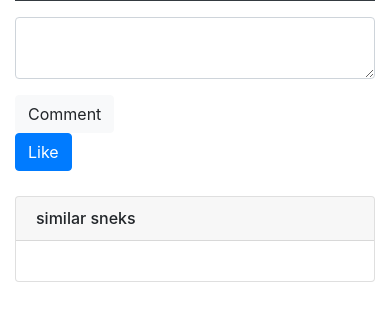
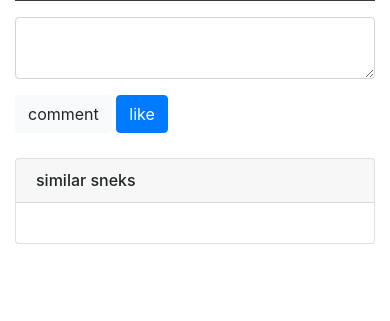
Before and after one commit to jeremyadamsfisher/snekbook, a Django app: template templates/snekbook/detail.html in a window 390 px wide. Shown: the part 453-774 px from the top of the page. Run offline with Django 3.2, Linux system fonts and the light colour scheme; the template is opened without the code that fills it: values that come from a table or form of the project are taken from there, others are empty; the visitor is signed in with stand-in values (Sample User, id 1); parts of the project's set-up code (start-up, migrations or seed data) failed here and were passed over; some libraries are stand-ins or nearby versions.

Commit message:
yet more mobile friendly tweaks detail view

```diff
--- a/templates/snekbook/detail.html
+++ b/templates/snekbook/detail.html
@@ -45,7 +45,7 @@
     </table>
     {% endif %}
     {% if user.is_authenticated %}
-    <form method="post">
+    <form method="post" id="comment_form">
       {% csrf_token %}
       {{ form.non_field_errors }}
       <div class="form-group fieldWrapper">
@@ -65,13 +65,15 @@
             </div>
           {% endif %}
       </div>
-      <input type="submit" value="Comment" name="__comment__" class="btn btn-light">
+      <!-- <input type="submit" value="Comment" name="__comment__" class="btn btn-light"> -->
     </form>
-    <form action="{% url 'like' snake.id %}" method="post">
+    <form action="{% url 'like' snake.id %}" method="post" id="like_form">
       {% csrf_token %}
       <input type="hidden" name="next" value="{% url 'detail' snake.id %}">
-      <input type="submit" value="Like" name="__like__" class="btn btn-primary">
+      <!-- <input type="submit" value="Like" name="__like__" class="btn btn-primary"> -->
     </form>
+    <a class="btn btn-light" href="javascript:{}" onclick="document.getElementById('comment_form').submit(); return false;">comment</a>
+    <a class="btn btn-primary" href="javascript:{}" onclick="document.getElementById('like_form').submit(); return false;">like</a>
   </div>
 </div>
 <div class="row px-lg-5" style="padding-top: 25px">
```
Also changed, not shown: snekbook/views.py (+7 -8 lines).
